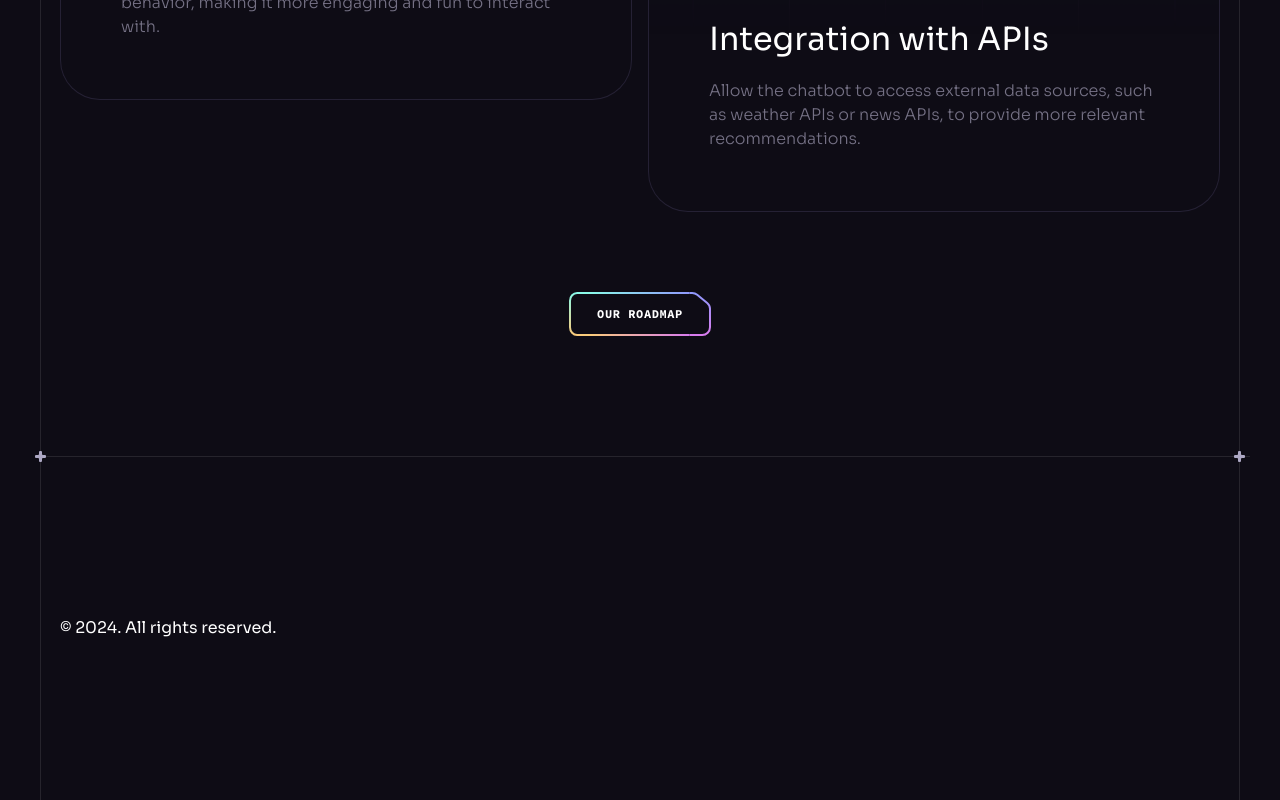
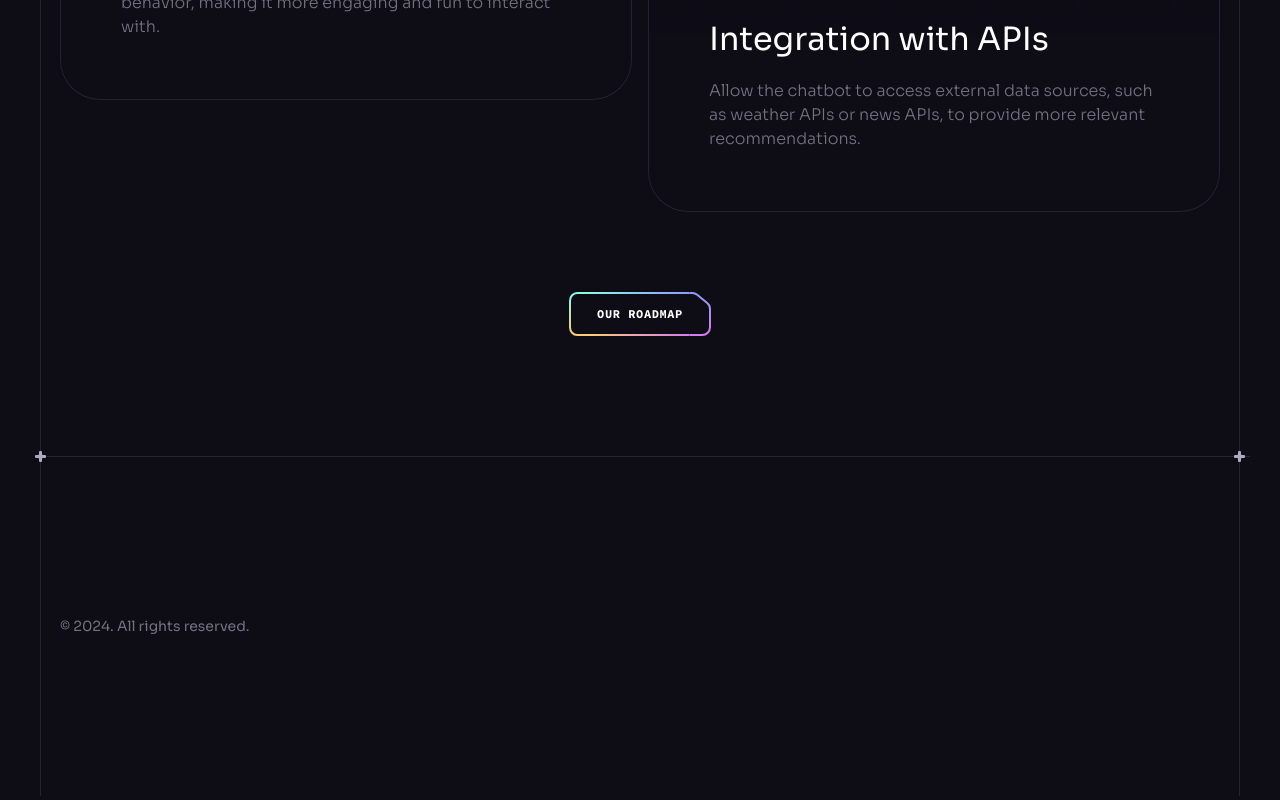
Before and after one commit to jahez07/brainwave, a React (Vite) app: page / in a window 1280 px wide. Shown: the part 8975-9775 px from the top of the page. Built offline with nearby package versions, Linux system fonts and the light colour scheme.

Commit message:
Update Footer.jsx

```diff
--- a/src/components/Footer.jsx
+++ b/src/components/Footer.jsx
@@ -4,7 +4,11 @@ const Footer = () => {
   return (
     <Section crosses className="!px-0!py-10">
       <div className="container flex sm:justify-between justify-center items-center gap-10 max-sm:flex-col">
-        <p>© {new Date().getFullYear()}. All rights reserved.</p>
+        <p className="caption text-n-4 lg:block">
+          © {new Date().getFullYear()}. All rights reserved.
+        </p>
+
+        <ul className="flex gap-5 flex-wrap"></ul>
       </div>
     </Section>
   );
```
